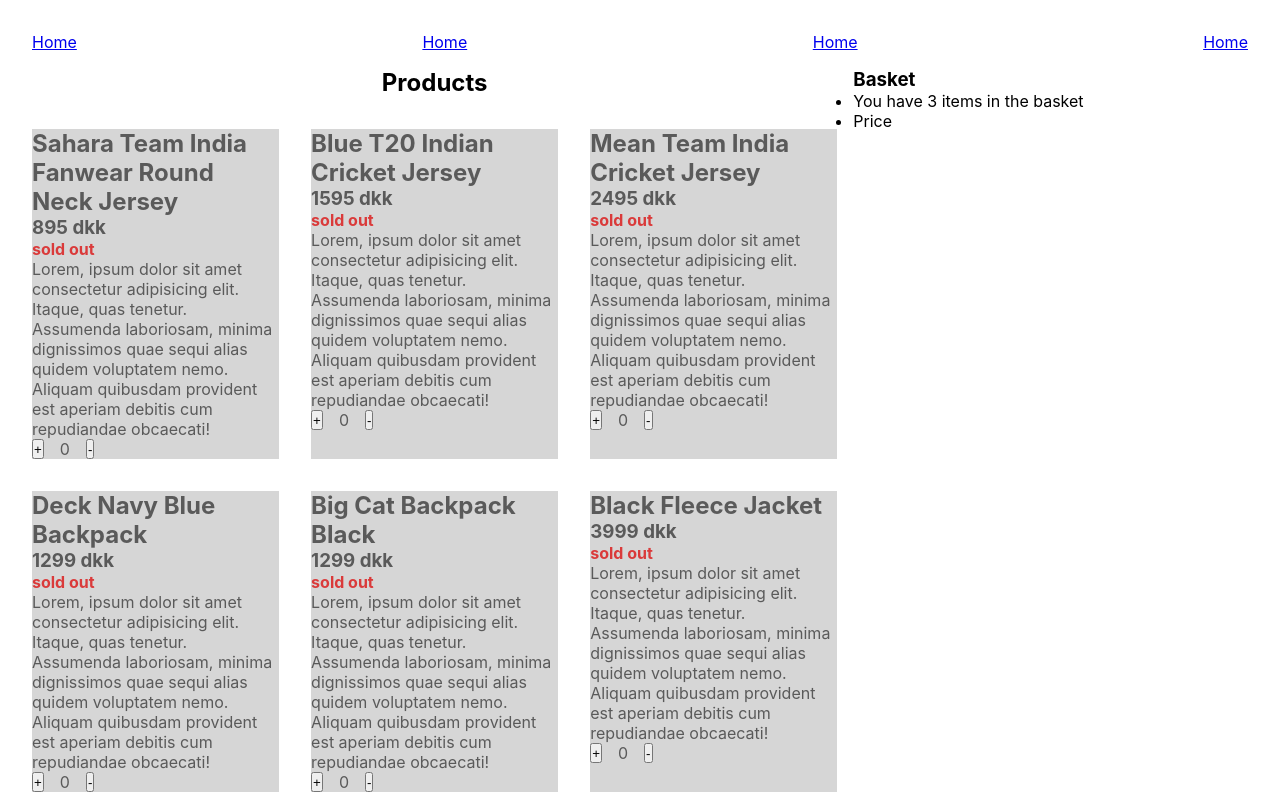
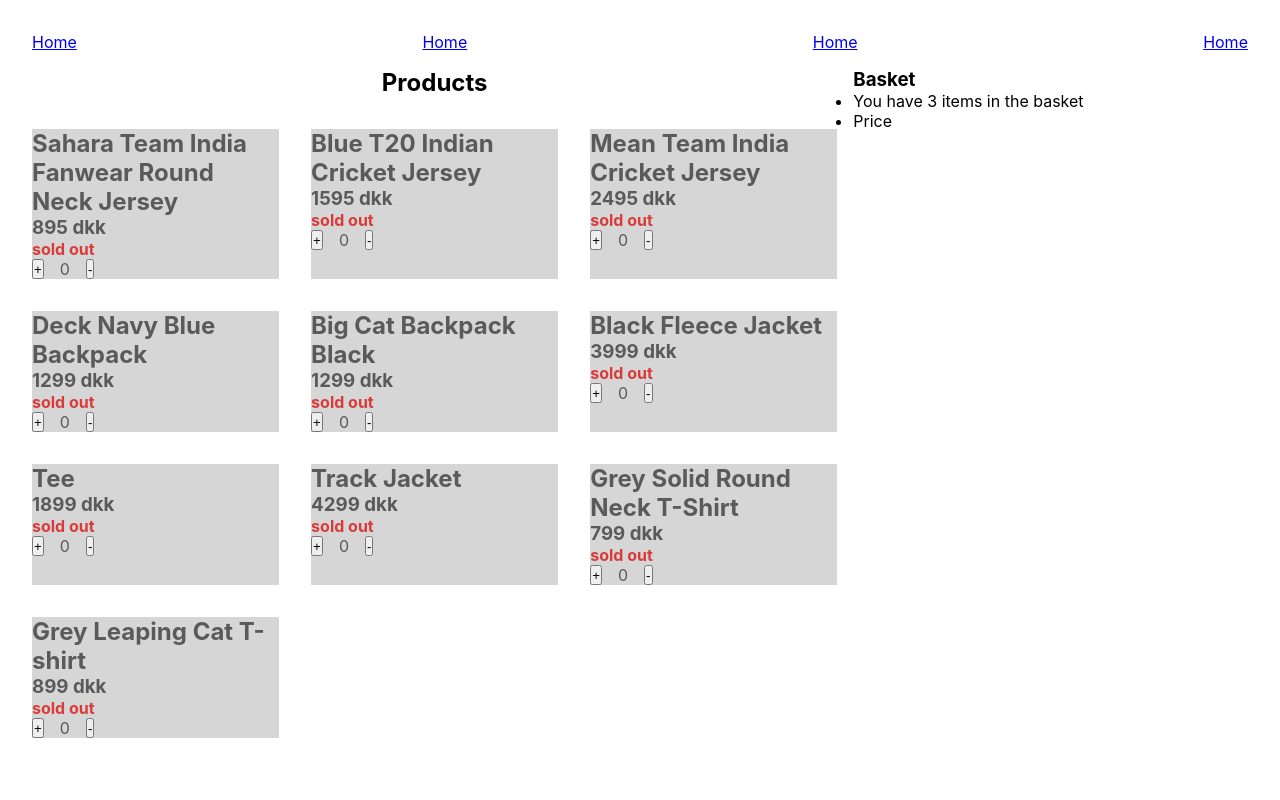
Before and after one commit to filepeno/react-in-class, a React (Create React App) app: page / in a window 1280 px wide. Shown: the top 800 px of the page. Built offline with nearby package versions, Linux system fonts and the light colour scheme.

Commit message:
removed description

```diff
--- a/src/components/Product.jsx
+++ b/src/components/Product.jsx
@@ -24,9 +24,7 @@ export default function Product(props) {
         <span>{props.price}</span> dkk
       </h3>
       <h4 className={`SoldOutTag ${props.soldOut ? "hidden" : ""}`}>sold out</h4>
-      <p className="Description">
-        Lorem, ipsum dolor sit amet consectetur adipisicing elit. Itaque, quas tenetur. Assumenda laboriosam, minima dignissimos quae sequi alias quidem voluptatem nemo. Aliquam quibusdam provident est aperiam debitis cum repudiandae obcaecati!
-      </p>
+
       <div className="AddRemove">
         {" "}
         <button onClick={addToCart}>+</button>
```
